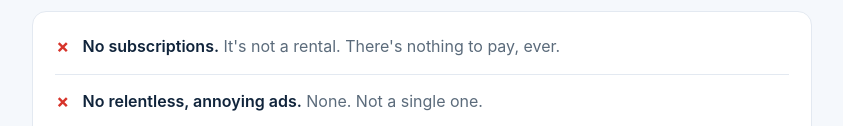
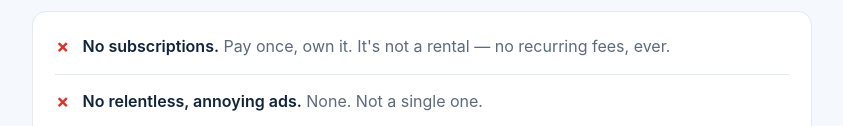
Before and after one commit to jw5717/callblocker, a plain HTML site: page docs/index.html in a window 1280 px wide. Shown: the part 1008-1134 px from the top of the page, without its empty margins (218-1061 px from the left). Drawn offline with Linux system fonts and the light colour scheme.

Commit message:
Reword 'no subscriptions' for paid one-time purchase model

```diff
--- a/docs/index.html
+++ b/docs/index.html
@@ -140,8 +140,8 @@
       <ul class="list">
         <li class="no">
           <span class="mark">&#10007;</span>
-          <span><span class="label">No subscriptions.</span><span class="sub"> It's not a
-          rental. There's nothing to pay, ever.</span></span>
+          <span><span class="label">No subscriptions.</span><span class="sub"> Pay once,
+          own it. It's not a rental &mdash; no recurring fees, ever.</span></span>
         </li>
         <li class="no">
           <span class="mark">&#10007;</span>
```
